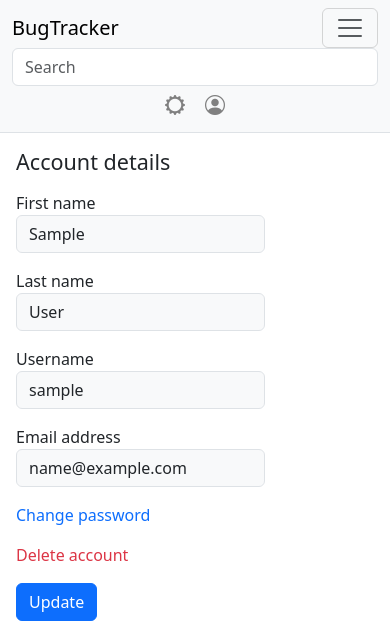
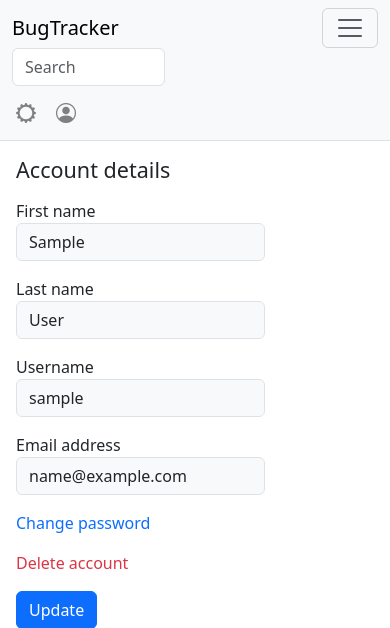
Before and after one commit to Haenes/bugtracker-old, a Django app: page /accounts/1/ in a window 390 px wide, after a click that opens the changed part. Shown: the top 628 px of the page. Run offline with Django 4.2, Linux system fonts and the light colour scheme; the visitor is signed in with stand-in values (Sample User, id 1); data comes from the database, SQL or seed files in the repository.

Commit message:
Fix, feat: 1) Change the navbar so that it is not revealed on tablets; 2) Change the search bar so that id doesn't overlap the navbar collapse button on mobiles; 3) Change the margin of elements when the navbar is expend

```diff
--- a/app/templates/base/base.html
+++ b/app/templates/base/base.html
@@ -33,7 +33,7 @@
 <!-- NAVBAR -->
 <!-- LEFT SIDE -->
 	{% block navbar %}
-		<nav class="navbar navbar-expand-md bg-body-tertiary border-bottom">
+		<nav class="navbar navbar-expand-lg bg-body-tertiary border-bottom">
 			<div class="container-fluid">
 
 				<a class="navbar-brand" href="{% url 'projects' %}">BugTracker</a>
@@ -45,18 +45,18 @@
 
 <!-- TRIGER ISSUE MODAL-->
 
-				<div class="collapse navbar-collapse" id="navbarText">
+				<div class="collapse navbar-collapse mb-0" id="navbarText">
 					<ul class="navbar-nav me-auto">
 						{% block issue_modal %}{% endblock %}
 					</ul>
 
 <!-- RIGTH SIDE -->
-				<form action="{% url 'search' %}" class="col-12 col-lg-3 me-3" role="search">
+				<form action="{% url 'search' %}" class="col-5 col-lg-3 me-3  mb-2 mb-lg-0" role="search">
 					<input type="search" class="form-control" name="q"  placeholder={% translate "Search" %} aria-label="Search">
 				</form>
 
-				<div class="d-flex justify-content-center">
-					<ul class="navbar-expand p-0 mb-0 mb-lg-0">
+				<div class="d-flex justify-content-start">
+					<ul class="navbar-expand p-0 mb-0">
 						<ul class="navbar-nav">
 
 							<li class="nav-item m-1 me-3">
@@ -69,9 +69,7 @@
 								<a href="#" role="button" data-bs-toggle="dropdown" aria-expanded="false">
 									<i class="bi bi-person-circle" style="font-size: 20px;color: grey;"></i>
 								</a>
-								<ul class="dropdown-menu text-small shadow"
-									style="position: absolute; inset: 0px 0px auto auto; margin: 0px; transform: translate(0px, 34px);"
-									data-popper-placement="bottom-end">
+								<ul class="dropdown-menu dropdown-menu-lg-end dropdown-menu-start text-small shadow">
 
 									<li><a class="dropdown-item" href="{% url 'accounts' user_id %}">{% translate "Account details" %}</a></li>
 									<li><hr class="dropdown-divider"></li>
--- a/app/templates/base/sidebar.html
+++ b/app/templates/base/sidebar.html
@@ -5,7 +5,7 @@
 	<div class="container-fluid">
 		<div class="row flex-nowrap">
 			<div class="col-auto col-md-3 col-xl-2 px-sm-2 px-0 bg-body-tertiary border-end">
-				<div class="d-flex flex-column align-items-center align-items-sm-start px-3 pt-2 text-white fill">
+				<div class="d-flex flex-column align-items-center align-items-sm-start px-2 pt-2 fill">
 
 					<ul class="nav nav-pills flex-column mb-sm-auto mb-0 align-items-center align-items-sm-start">
 						<li class="nav-item">
--- a/app/templates/boards.html
+++ b/app/templates/boards.html
@@ -11,7 +11,7 @@
 
 {% block issue_modal %}
 	<ul class="navbar-nav nav-underline me-auto mb-lg-0">
-		<ul class="navbar-nav me-auto mt-1 mb-4 mb-lg-0">
+		<ul class="navbar-nav me-auto mt-1 mb-3 mb-lg-0">
 			<li class="nav-item">
 				<button type="button" class="btn btn-outline-primary rounded-3" data-bs-toggle="modal"
 					data-bs-target="#staticBackdropIssue">
```
